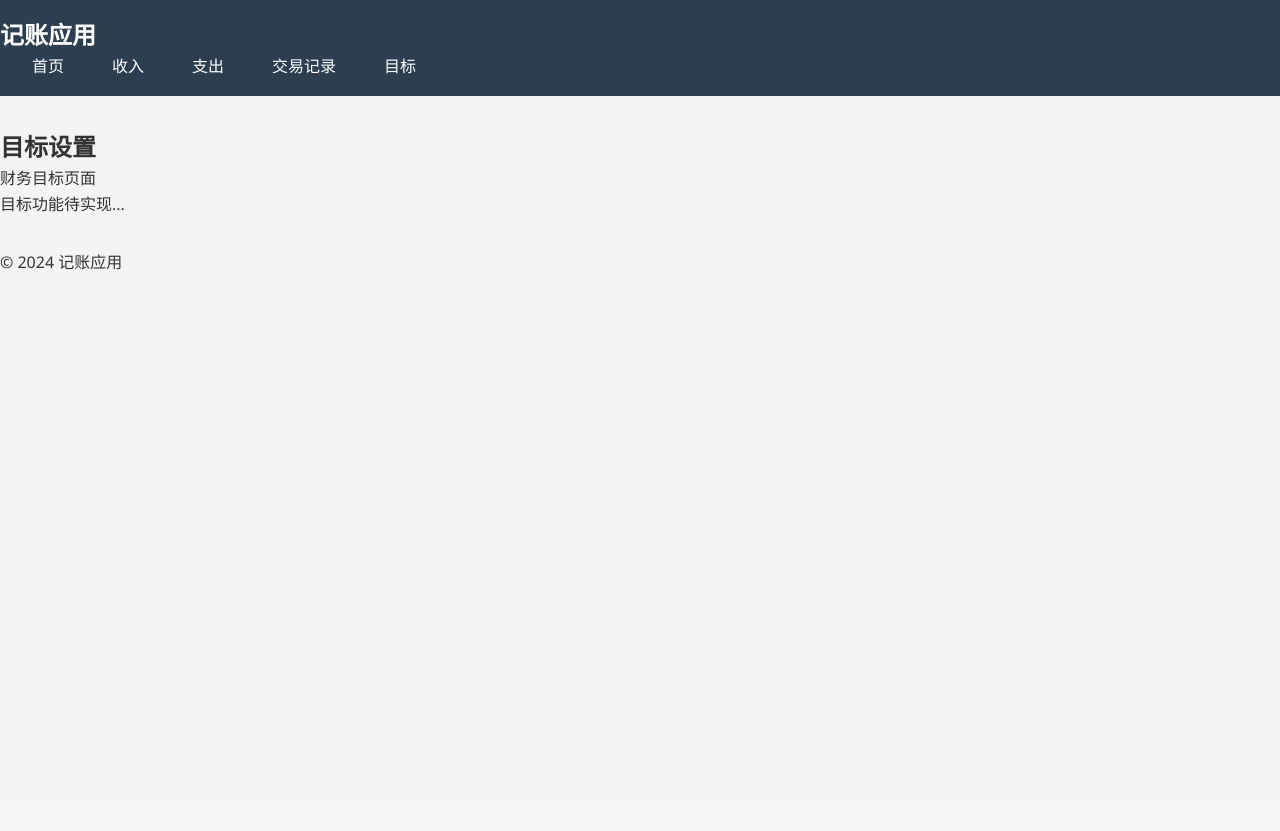
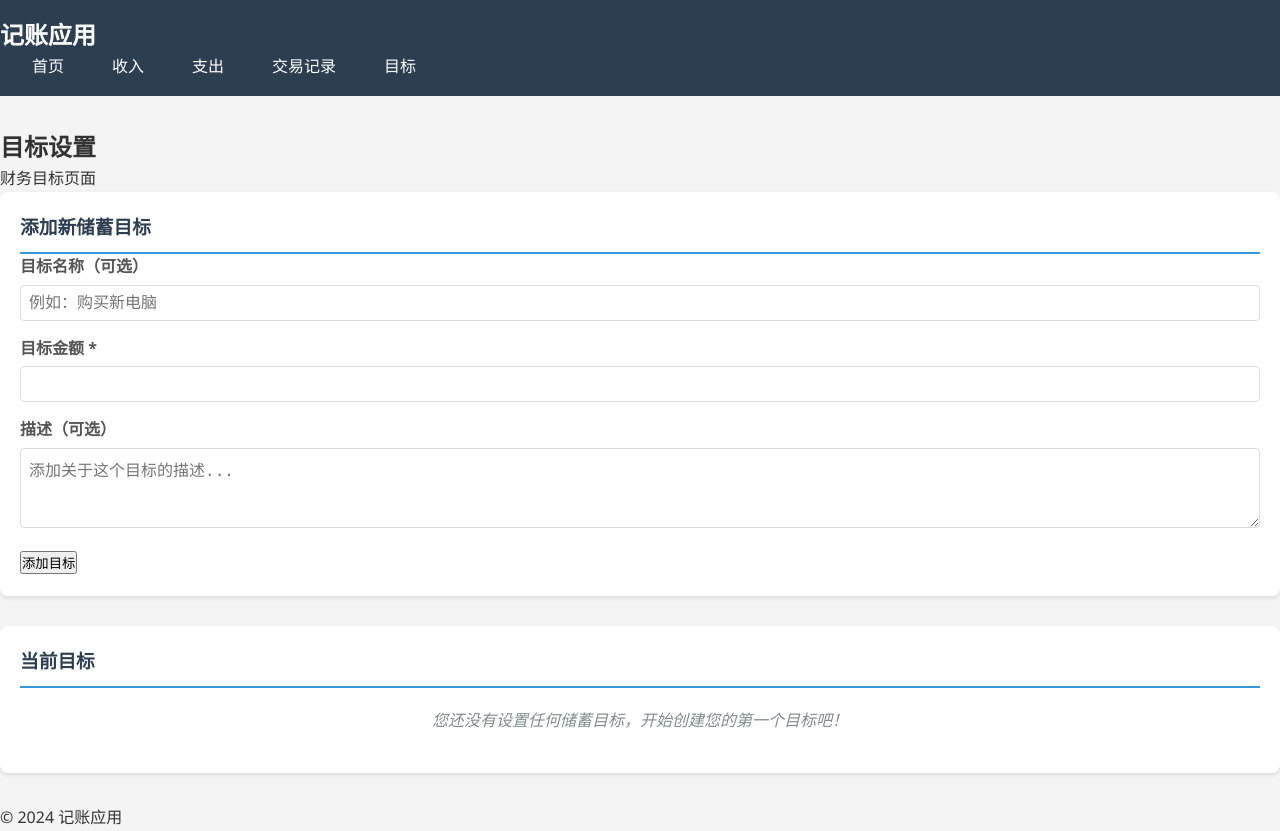
Before and after one commit to KKTIME2024/AS-1, a Flask app: page /goal in a window 1280 px wide. Before the commit the page ends 270 px from the top, so only its background shows below. Run offline with Flask 3, Linux system fonts and the light colour scheme.

Commit message:
实现添加目标和查看目标功能

```diff
--- a/budget_tracker/app.py
+++ b/budget_tracker/app.py
@@ -26,7 +26,7 @@ def create_app():
         Income, Expense, Goal = setup_models(db)
 
         # 初始化数据库
-        db.create_all()
+        # 注意：在开发模式下，数据库表会在主函数中被drop_all()和create_all()重新创建
 
     # 注册路由，传入db实例
     register_routes(app, db)
@@ -37,4 +37,25 @@ app = create_app()
 
 # 运行应用
 if __name__ == '__main__':
+    # 初始化数据库
+    with app.app_context():
+        print("使用SQLAlchemy的drop_all()和create_all()方法更新数据库表结构")
+
+        # 关闭所有现有连接
+        db.session.close_all()
+
+        try:
+            # 首先删除所有表
+            print("正在删除所有现有表...")
+            db.drop_all()
+            print("所有表已成功删除")
+
+            # 然后重新创建所有表
+            print("正在创建新的表结构...")
+            db.create_all()
+            print("所有表已成功创建")
+            print("Goal表现在应该包含current_amount字段")
+        except Exception as e:
+            print(f"更新数据库表结构时出错: {e}")
+
     app.run(debug=True)
--- a/budget_tracker/routes.py
+++ b/budget_tracker/routes.py
@@ -81,7 +81,56 @@ def register_routes(app, db):
     # 目标页面路由
     @app.route('/goal')
     def goal():
-        return render_template('goal.html')
+        with app.app_context():
+            from models import Goal
+            # 查询所有目标
+            goals = Goal.query.all()
+            # 转换目标为字典格式
+            goals_dict = [goal.to_dict() for goal in goals]
+            # 计算每个目标的进度百分比
+            for g in goals_dict:
+                if g['target_amount'] > 0:
+                    g['progress_percentage'] = min(100, (g['current_amount'] / g['target_amount']) * 100)
+                else:
+                    g['progress_percentage'] = 0
+            return render_template('goal.html', goals=goals_dict)
+
+    # 添加储蓄目标路由
+    @app.route('/add_goal', methods=['POST'])
+    def add_goal():
+        with app.app_context():
+            # 在应用上下文中导入模型
+            from models import Goal
+            from datetime import datetime
+
+            # 获取表单数据
+            name = request.form.get('name', '未命名目标')
+
+            # 服务器端数据验证
+            try:
+                target_amount = float(request.form['target_amount'])
+                # 验证金额必须大于0
+                if target_amount <= 0:
+                    flash('错误：目标金额必须大于0！', 'error')
+                    return redirect(url_for('goal'))
+            except ValueError:
+                flash('错误：请输入有效的金额数值！', 'error')
+                return redirect(url_for('goal'))
+
+            description = request.form.get('description', '')
+
+            # 创建新目标
+            new_goal = Goal(
+                name=name,
+                target_amount=target_amount,
+                current_amount=0.0,  # 初始金额为0
+                description=description
+            )
+
+            db.session.add(new_goal)
+            db.session.commit()
+            flash('储蓄目标添加成功！', 'success')
+        return redirect(url_for('goal'))
 
     # 交易记录页面路由 - GET请求直接显示所有记录
     @app.route('/transaction')
--- a/budget_tracker/static/css/style.css
+++ b/budget_tracker/static/css/style.css
@@ -3,6 +3,135 @@
     margin: 0;
     padding: 0;
     box-sizing: border-box;
+}
+
+/* 目标页面样式 */
+.add-goal-form {
+    background-color: #fff;
+    padding: 20px;
+    border-radius: 8px;
+    box-shadow: 0 2px 4px rgba(0, 0, 0, 0.1);
+    margin-bottom: 30px;
+}
+
+.add-goal-form h3 {
+    margin-top: 0;
+    color: #2c3e50;
+    border-bottom: 2px solid #3498db;
+    padding-bottom: 10px;
+}
+
+.form-group {
+    margin-bottom: 15px;
+}
+
+.form-group label {
+    display: block;
+    margin-bottom: 5px;
+    font-weight: bold;
+    color: #555;
+}
+
+.form-group input,
+.form-group textarea {
+    width: 100%;
+    padding: 8px;
+    border: 1px solid #ddd;
+    border-radius: 4px;
+    font-size: 16px;
+}
+
+.form-group textarea {
+    resize: vertical;
+    min-height: 80px;
+}
+
+.goals-list {
+    background-color: #fff;
+    padding: 20px;
+    border-radius: 8px;
+    box-shadow: 0 2px 4px rgba(0, 0, 0, 0.1);
+}
+
+.goals-list h3 {
+    margin-top: 0;
+    color: #2c3e50;
+    border-bottom: 2px solid #3498db;
+    padding-bottom: 10px;
+}
+
+.goal-item {
+    background-color: #f9f9f9;
+    padding: 15px;
+    margin-bottom: 15px;
+    border-radius: 6px;
+    border-left: 4px solid #3498db;
+}
+
+.goal-header {
+    display: flex;
+    justify-content: space-between;
+    align-items: center;
+    margin-bottom: 10px;
+}
+
+.goal-header h4 {
+    margin: 0;
+    color: #2c3e50;
+}
+
+.goal-date {
+    font-size: 12px;
+    color: #7f8c8d;
+}
+
+.goal-progress {
+    margin-bottom: 10px;
+}
+
+.progress-fill {
+    height: 100%;
+    width: var(--progress, 0%);
+    background-color: #3498db;
+    transition: width 0.3s ease;
+}
+
+.progress-text {
+    font-size: 14px;
+    color: #2c3e50;
+    text-align: right;
+}
+
+.goal-description {
+    font-size: 14px;
+    color: #7f8c8d;
+    font-style: italic;
+}
+
+.no-goals-message {
+    text-align: center;
+    color: #7f8c8d;
+    font-style: italic;
+    padding: 20px 0;
+}
+
+/* 成功和错误消息样式 */
+.flash-success {
+    background-color: #d4edda;
+    color: #155724;
+    padding: 10px;
+    border-radius: 4px;
+    margin-bottom: 20px;
+    border: 1px solid #c3e6cb;
+}
+
+.flash-error {
+    background-color: #f8d7da;
+    color: #721c24;
+    padding: 10px;
+    border-radius: 4px;
+    margin-bottom: 20px;
+    border: 1px solid #f5c6cb;
 }
 
 body {
--- a/budget_tracker/templates/goal.html
+++ b/budget_tracker/templates/goal.html
@@ -10,6 +10,64 @@
     <p>财务目标页面</p>
 </div>
 <div class="content">
-    <p>目标功能待实现...</p>
+    <!-- 显示flash消息 -->
+    {% with messages = get_flashed_messages(with_categories=true) %}
+        {% if messages %}
+            {% for category, message in messages %}
+                <div class="flash-{{ category }}">
+                    {{ message }}
+                </div>
+            {% endfor %}
+        {% endif %}
+    {% endwith %}
+
+    <!-- 添加目标表单 -->
+    <div class="add-goal-form">
+        <h3>添加新储蓄目标</h3>
+        <form action="{{ url_for('add_goal') }}" method="POST">
+            <div class="form-group">
+                <label for="name">目标名称（可选）</label>
+                <input type="text" id="name" name="name" placeholder="例如：购买新电脑">
+            </div>
+            <div class="form-group">
+                <label for="target_amount">目标金额 *</label>
+                <input type="number" id="target_amount" name="target_amount" step="0.01" min="0.01" required>
+            </div>
+            <div class="form-group">
+                <label for="description">描述（可选）</label>
+                <textarea id="description" name="description" rows="3" placeholder="添加关于这个目标的描述..."></textarea>
+            </div>
+            <button type="submit">添加目标</button>
+        </form>
+    </div>
+
+    <!-- 显示目标列表 -->
+    <div class="goals-list">
+        <h3>当前目标</h3>
+        {% if goals %}
+            {% for goal in goals %}
+                <div class="goal-item">
+                    <div class="goal-header">
+                        <h4>{{ goal.name }}</h4>
+                        <span class="goal-date">创建于：{{ goal.created_at.split('T')[0] }}</span>
+                    </div>
+                    <div class="goal-progress">
+                        <div class="progress-bar" style="--progress: {{ goal.progress_percentage }}%">
+                            <div class="progress-fill"></div>
+                          </div>
+                        <div class="progress-text">
+                            ¥{{ "%.2f"|format(goal.current_amount) }} / ¥{{ "%.2f"|format(goal.target_amount) }}
+                            ({{ "%.1f"|format(goal.progress_percentage) }}%)
+                        </div>
+                    </div>
+                    {% if goal.description %}
+                        <div class="goal-description">{{ goal.description }}</div>
+                    {% endif %}
+                </div>
+            {% endfor %}
+        {% else %}
+            <p class="no-goals-message">您还没有设置任何储蓄目标，开始创建您的第一个目标吧！</p>
+        {% endif %}
+    </div>
 </div>
 {% endblock %}
```
Also changed, not shown: budget_tracker/instance/budget_tracker.db.
